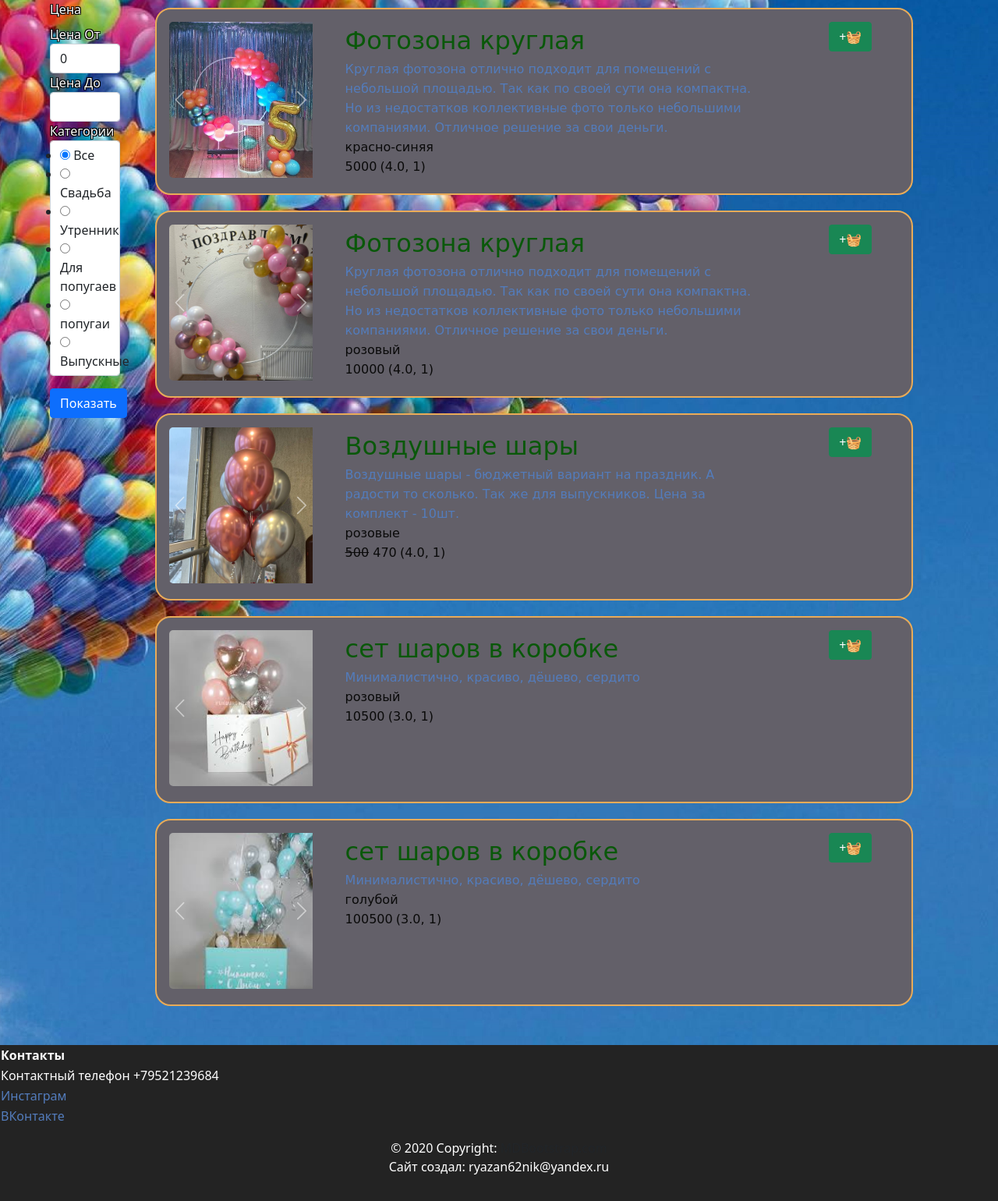
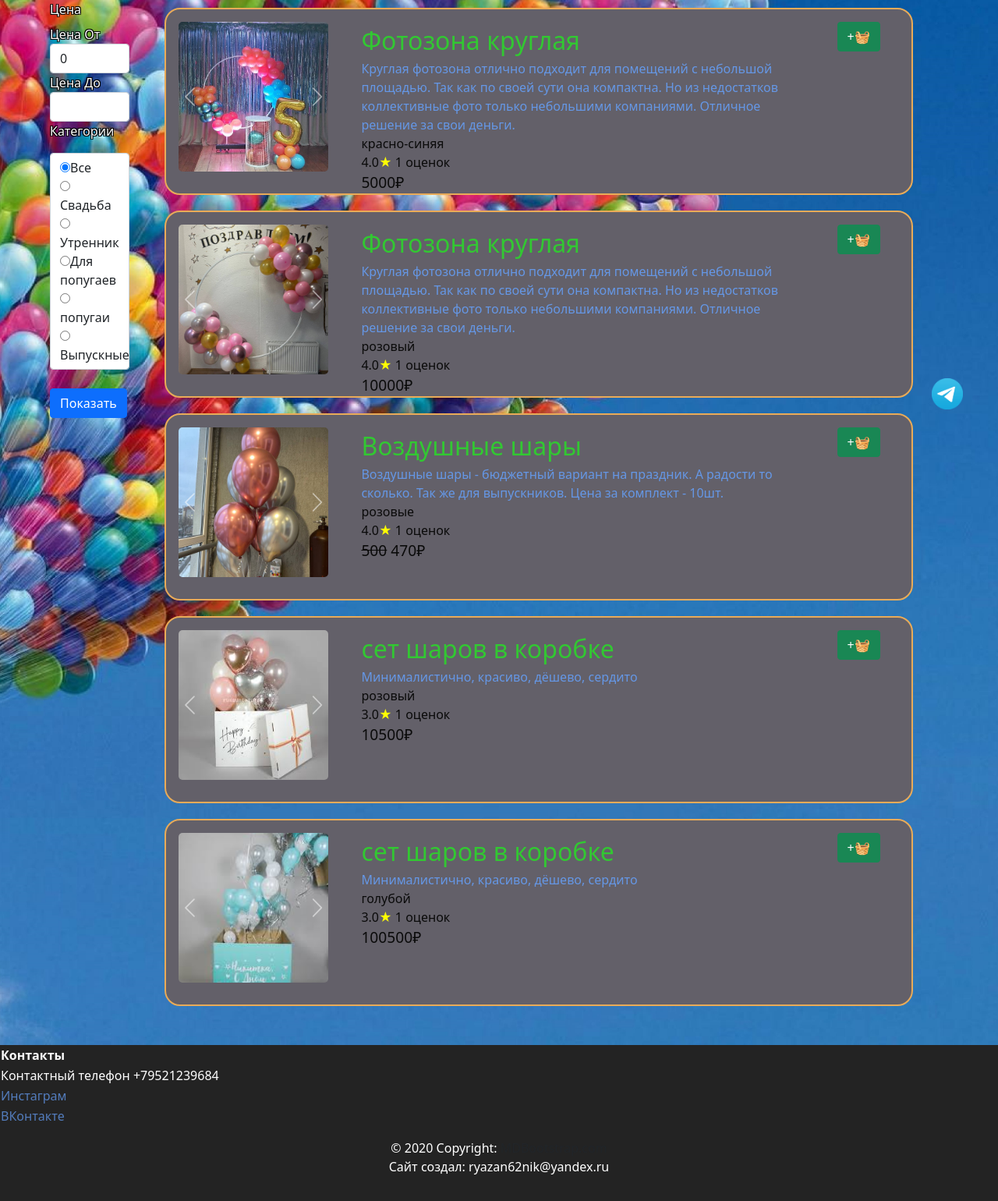
Before and after one commit to NikolaZhal/ballon_to_anywhere, a Flask app: page /search in a window 1280 px wide. Shown: the part 190-1730 px from the top of the page at 78% size. Run offline with Flask 3, Linux system fonts and the light colour scheme; data comes from the database, SQL or seed files in the repository; both versions use the stored data as it was after the commit; some libraries are stand-ins or nearby versions.

Commit message:
tg-logo, search, some product

```diff
--- a/data/products_group.py
+++ b/data/products_group.py
@@ -18,8 +18,9 @@ class ProductGroup(SqlAlchemyBase, SerializerMixin):
     comments = orm.relationship("Comments", back_populates='product_group')
 
     def get_average_mark(self):
-        average = round(sum([comment.mark for comment in self.comments]) / len(self.comments), 2) if len(self.comments) else 'no comments later'
-        return average, len(self.comments)
+        average = round(sum([comment.mark for comment in self.comments]) / len(self.comments), 2) if len(
+            self.comments) else 'no comments later'
+        return f'{average}<span style="color: yellow;">★</span> {len(self.comments)} оценок'
 
     def __repr__(self):
         return f'<products_group> {self.id} {self.title}'
--- a/static/css/mystyle.css
+++ b/static/css/mystyle.css
@@ -354,7 +354,7 @@ justify-content: center;
     //height: 100vh;
     margin: auto;
     display:grid;
-    grid-template-columns: 7vw 1fr;
+    grid-template-columns: 8vw 1fr;
     gap:10;
     grid-auto-flow: column;
 }
@@ -432,3 +432,15 @@ body {
 .show-product-description{
 max-width: 30vw;
 }
+.tg-button {
+  display: block;
+  position: fixed;
+  bottom: 10vh;
+  right: 5vh;
+    width: 5vh;
+    height: 5vh;
+    border: none;
+    background-image: url(../img/system/tg_logo.png);
+    background-size: cover;
+    margin: 5px 5px;
+}
--- a/static/css/product_style.css
+++ b/static/css/product_style.css
@@ -21,13 +21,13 @@ text-decoration:none;
 .product-img-place {
   grid-column: 1 / 2;
   //grid-row: 1 / 2;
-  width: 27vh;
-  height: 27vh;
+  width: 28vh;
+  height: 28vh;
  }
 .product-img {
-  height: 25vh;
-  width: 25vh;
-  border-radius: 5px;
+  height: 24vh;
+  width: 24vh;
+  border-radius: 5px 5px;
   object-fit: cover;
 
 }
@@ -40,20 +40,38 @@ text-decoration:none;
 }
 .product-description-title{
     font-size: 2rem;
-    font-family: cursive;
-    color: rgb(10 88 10);
+    //font-family: cursive;
+    color: rgb(50 200 50);
     text-align: left;
 }
 .product-description-description{
-    font-family: cursive;
-    color: #537CBC;
+    //font-family: cursive;
+    color: rgb(101 151 230);
     text-align: left;
 }
 .product-description-color{
-    font-family: cursive;
+    //font-family: cursive;
     color: rgb(10 10 10);
     text-align: left;
 }
+.product-description-price{
+    font-size: 1.2rem;
+    //font-family: cursive;
+    color: rgb(10 10 10);
+    text-align: left;
+}
+span[class="product-description-price"]:after {
+content: '₽';
+}
+
+/*
+span[class="product-description-mark"]:after {
+color: yellow;
+content: '★';
+position: absolute;
+opacity: 0;
+}
+*/
 
 .product-no-title{
     color: rgb(1 1 1);
--- a/templates/base.html
+++ b/templates/base.html
@@ -12,7 +12,6 @@
     <link rel="stylesheet" href="{{ url_for('static', filename='css/style.css') }}">
     <link rel="stylesheet" href="{{ url_for('static', filename='css/mystyle.css') }}">
     <link rel="stylesheet" href="{{ url_for('static', filename='css/index.css') }}">
-
 
 
     <script src="https://code.jquery.com/jquery-3.2.1.slim.min.js"
@@ -42,10 +41,14 @@
     <main>
         {% block content %}
         {% endblock %}
+
     </main>
 
     {% include 'includes/footer.html' %}
 </div>
+<a href="https://t.me/Ok_se_96" target="_blank">
+    <div class="tg-button"></div>
+</a>
 <script src="{{ url_for('static', filename='js/main.js') }}"></script>
 </body>
 
--- a/templates/includes/product.html
+++ b/templates/includes/product.html
@@ -40,8 +40,8 @@
                     <span class="product-description-title">{{product.product_group.title}}</span><br>
                     <span class="product-description-description">{{product.product_group.description}}</span><br>
                     <span class="product-description-color">{{product.color}}</span><br>
-                    <span class="product-description-color">{% autoescape false %}{{product.get_price()}}{% endautoescape %}</span>
-                    <span class="product-description-color">{{product.product_group.get_average_mark()}}</span>
+                    <span class="product-description-color" >{% autoescape false %}{{product.product_group.get_average_mark()}}{% endautoescape %}</span><br>
+                    <span class="product-description-price">{% autoescape false %}{{product.get_price()}}{% endautoescape %}</span>
                 </div>
             </a>
         </div>
--- a/templates/pages/search.html
+++ b/templates/pages/search.html
@@ -40,7 +40,7 @@
                 <div>
                     {{ form.csrf_token }}
                 </div>
-                {% for field in form if field.name not in ['csrf_token', 'submit', 'types', 'all_types'] %}
+                {% for field in form if field.name not in ['csrf_token', 'submit', 'all_types', 'categories'] %}
                 <div>
                     {{ field.label(class="fashion-text") }}
                     {{ field(class="form-control")}}
@@ -49,6 +49,14 @@
                     {% endfor %}
                 </div>
                 {% endfor %}
+                <p class="fashion-text">{{form.categories.label}}</p>
+                <div class="form-control">
+                    {% for subfield in form.categories %}
+                    <div>{{ subfield() }}{{ subfield.label.text }}
+                    </div>
+                    {% endfor %}
+                </div>
+                <br>
                 <p>{{ form.submit(type="submit", class="btn btn-primary") }}</p>
             </form>
         </div>
```
Also changed, not shown: db/balloons.db, static/img/system/tg_logo.png (added).
